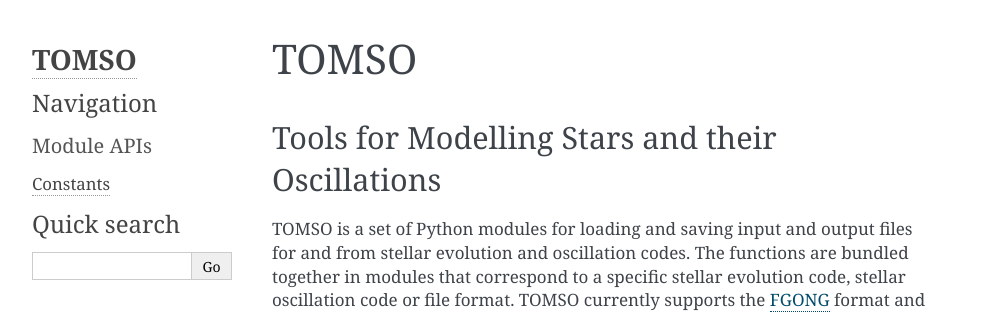
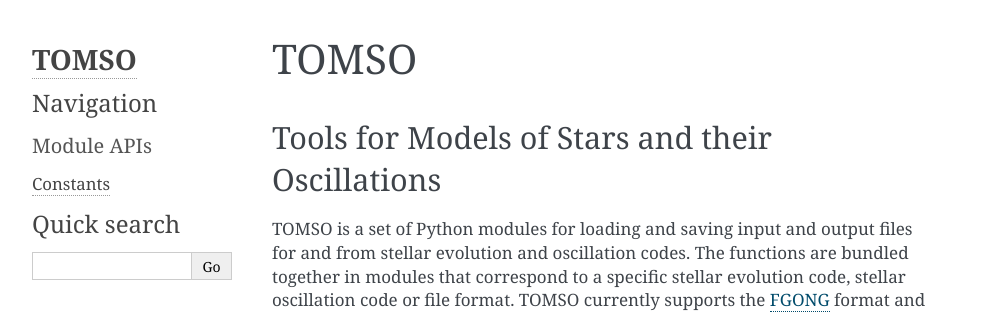
Before and after one commit to warrickball/tomso, a Sphinx documentation site: the page built from docs/index.rst, in a window 1280 px wide. Shown: the top 314 px of the page, without its empty margins (148-1140 px from the left). Built offline with Sphinx 7.4.7, drawn with Linux system fonts in a browser that asks for light colours; formulas are drawn with MathJax 3; pages that are not in the unit, such as notebooks, are missing from menus.

Commit message:
tweak acronym name: modelling -> models of

```diff
--- a/docs/index.rst
+++ b/docs/index.rst
@@ -5,7 +5,7 @@
 
 TOMSO
 =====
-Tools for Modelling Stars and their Oscillations
+Tools for Models of Stars and their Oscillations
 ------------------------------------------------
 
 TOMSO is a set of Python modules for loading and saving input and
--- a/setup.py
+++ b/setup.py
@@ -4,7 +4,7 @@ setup(
     name = 'tomso',
     packages = ['tomso'],
     version = '0.0.13',
-    description = 'Tools for Modelling Stars and their Oscillations',
+    description = 'Tools for Models of Stars and their Oscillations',
     long_description=open('README.md').read(),
     long_description_content_type='text/markdown',
     author = 'Warrick Ball',
```
Also changed, not shown: README.md (+1 -1 lines).
